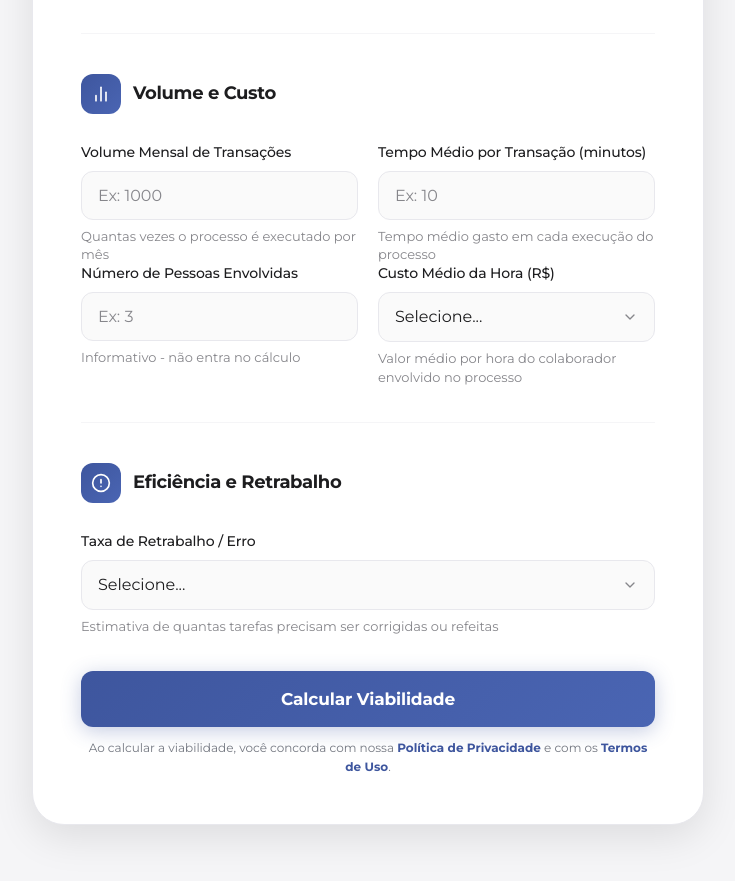
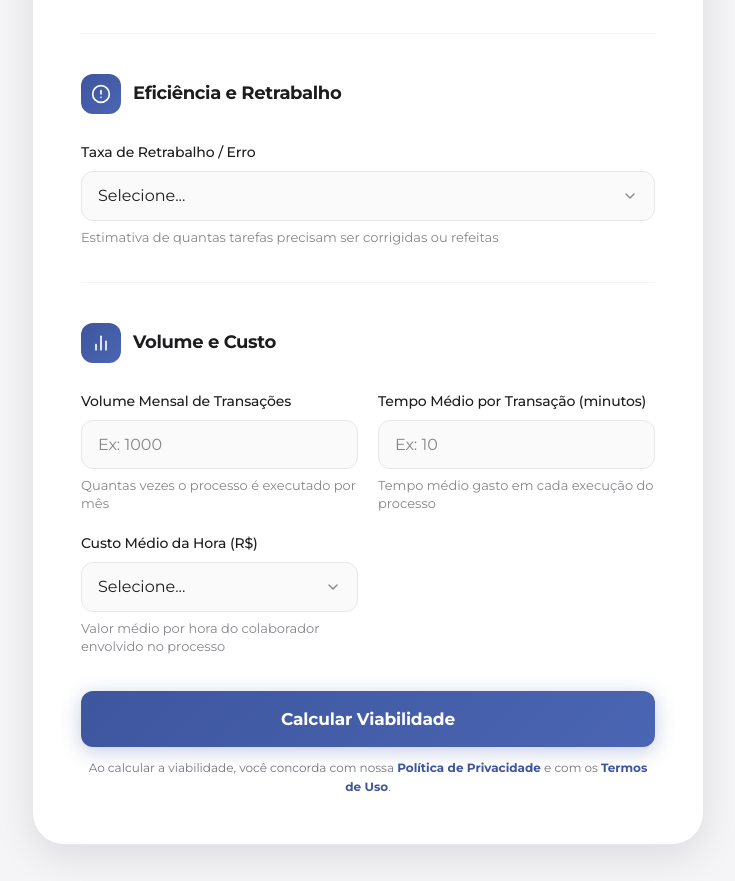
Before and after one commit to DBsoftwaresLuan/site_dbsoftwares, a plain HTML site: page pages/calculadora.html in a window 1280 px wide. Shown: the part 3027-3908 px from the top of the page, without its empty margins (272-1007 px from the left). Drawn offline with Linux system fonts and the light colour scheme.

Commit message:
Update calculadora.html

```diff
--- a/pages/calculadora.html
+++ b/pages/calculadora.html
@@ -1141,7 +1141,7 @@
               <span class="field-help">A padronização é essencial para automação com governança</span>
             </div>
           </section>
-          <!-- Bloco 3: Volume e Custo -->
+          <!-- Bloco 3: Eficiência e Retrabalho -->
           <section class="form-section">
             <div class="section-title">
               <span class="section-icon">
@@ -1155,6 +1155,38 @@
                   viewBox="0 0 24 24"
                   width="20"
                 >
+                  <circle cx="12" cy="12" r="10"></circle>
+                  <line x1="12" x2="12" y1="8" y2="12"></line>
+                  <line x1="12" x2="12.01" y1="16" y2="16"></line>
+                </svg>
+              </span>
+              <h3>Eficiência e Retrabalho</h3>
+            </div>
+            <div class="form-group">
+              <label for="taxa_retrabalho">Taxa de Retrabalho / Erro</label>
+              <select id="taxa_retrabalho" required>
+                <option value="">Selecione...</option>
+                <option value="0-5">0 a 5% – poucos erros, raramente precisa refazer</option>
+                <option value="5-15">5 a 15% – erros moderados, algumas tarefas são refeitas</option>
+                <option value="15+">Acima de 15% – muitos erros, retrabalho frequente</option>
+              </select>
+              <span class="field-help">Estimativa de quantas tarefas precisam ser corrigidas ou refeitas</span>
+            </div>
+          </section>
+          <!-- Bloco 4: Volume e Custo -->
+          <section class="form-section">
+            <div class="section-title">
+              <span class="section-icon">
+                <svg
+                  fill="none"
+                  height="20"
+                  stroke="currentColor"
+                  stroke-linecap="round"
+                  stroke-linejoin="round"
+                  stroke-width="2"
+                  viewBox="0 0 24 24"
+                  width="20"
+                >
                   <line x1="18" x2="18" y1="20" y2="10"></line>
                   <line x1="12" x2="12" y1="20" y2="4"></line>
                   <line x1="6" x2="6" y1="20" y2="14"></line>
@@ -1162,7 +1194,7 @@
               </span>
               <h3>Volume e Custo</h3>
             </div>
-            <div class="form-row">
+            <div class="form-row form-row--3">
               <div class="form-group">
                 <label for="volume_mensal">Volume Mensal de Transações</label>
                 <input
@@ -1189,24 +1221,6 @@
                 />
                 <span class="field-help">Tempo médio gasto em cada execução do processo</span>
               </div>
-            </div>
-            <div class="form-row">
-              <div class="form-group">
-                <label for="pessoas_envolvidas"
-                  >Número de Pessoas Envolvidas</label
-                >
-                <input
-                  type="number"
-                  id="pessoas_envolvidas"
-                  step="1"
-                  min="0"
-                  required
-                  placeholder="Ex: 3"
-                />
-                <span class="field-help"
-                  >Informativo - não entra no cálculo</span
-                >
-              </div>
               <div class="form-group">
                 <label for="custo_hora">Custo Médio da Hora (R$)</label>
                 <select id="custo_hora" required>
@@ -1217,38 +1231,6 @@
                 </select>
                 <span class="field-help">Valor médio por hora do colaborador envolvido no processo</span>
               </div>
-            </div>
-          </section>
-          <!-- Bloco 4: Ineficiências -->
-          <section class="form-section">
-            <div class="section-title">
-              <span class="section-icon">
-                <svg
-                  fill="none"
-                  height="20"
-                  stroke="currentColor"
-                  stroke-linecap="round"
-                  stroke-linejoin="round"
-                  stroke-width="2"
-                  viewBox="0 0 24 24"
-                  width="20"
-                >
-                  <circle cx="12" cy="12" r="10"></circle>
-                  <line x1="12" x2="12" y1="8" y2="12"></line>
-                  <line x1="12" x2="12.01" y1="16" y2="16"></line>
-                </svg>
-              </span>
-              <h3>Eficiência e Retrabalho</h3>
-            </div>
-            <div class="form-group">
-              <label for="taxa_retrabalho">Taxa de Retrabalho / Erro</label>
-              <select id="taxa_retrabalho" required>
-                <option value="">Selecione...</option>
-                <option value="0-5">0 a 5% – poucos erros, raramente precisa refazer</option>
-                <option value="5-15">5 a 15% – erros moderados, algumas tarefas são refeitas</option>
-                <option value="15+">Acima de 15% – muitos erros, retrabalho frequente</option>
-              </select>
-              <span class="field-help">Estimativa de quantas tarefas precisam ser corrigidas ou refeitas</span>
             </div>
           </section>
           <button type="submit" class="btn-calcular" id="btnCalcularAdmin">
```
